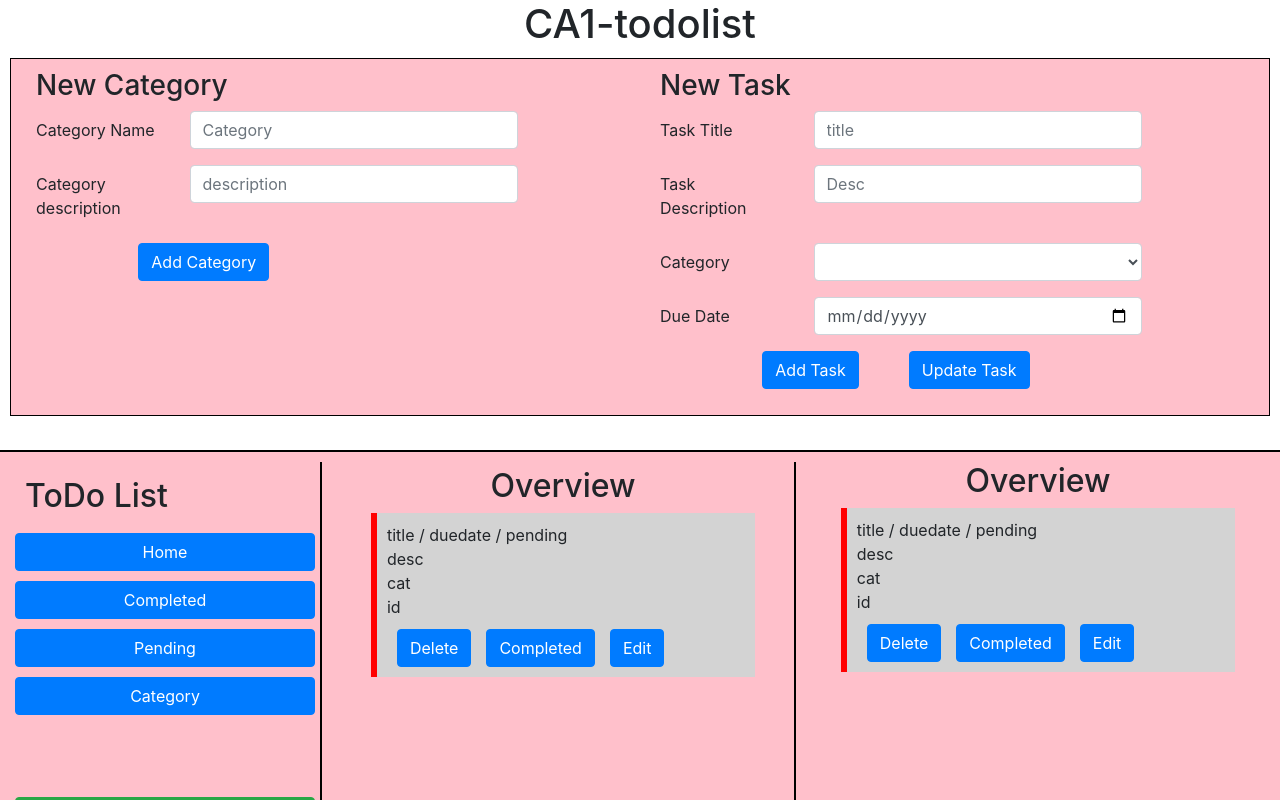
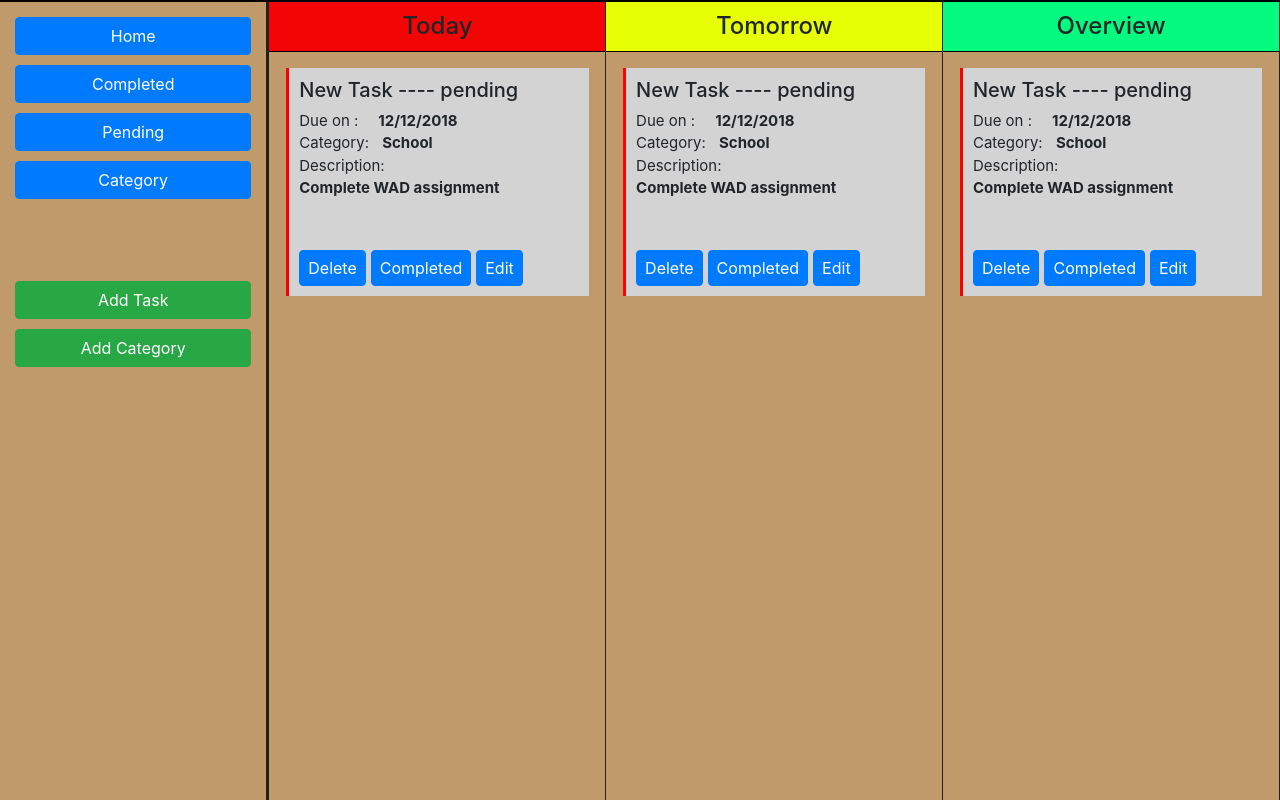
Before and after one commit to DerrickKaiHao/Web-Application-Development---To-Do-List, an Angular app: page / in a window 1280 px wide. Shown: the top 800 px of the page. Built offline with nearby package versions, Linux system fonts and the light colour scheme.

Commit message:
change layout

```diff
--- a/src/app/add-task/add-task.component.html
+++ b/src/app/add-task/add-task.component.html
@@ -31,8 +31,8 @@
 
 <div class="form-group row">
   <div class="col-sm-8 offset-sm-2">
-    <button type="Add" class="btn btn-primary" (click)="onAddTask()">Add Task</button>
-    <button style="margin-left: 50px;" class="btn btn-primary">Update Task</button>
+    <button type="Add"  class="btn btn-primary" (click)="onAddTask()">Add Task</button>
+
   </div>
 
 
--- a/src/app/app.component.html
+++ b/src/app/app.component.html
@@ -10,18 +10,16 @@
 <app-task ></app-task>
 
 </div> -->
-<h1 style="text-align:center">
-    {{ title }}
-  </h1>
+
+
+
+
+<app-home></app-home>
+<app-edit style="position: absolute; left: 250px; top: 100px; z-index: 2;"></app-edit>
+
 <div class="side">
     <app-add-cat></app-add-cat>
 
     <app-add-task></app-add-task>
 
     </div>
-    <br>
-
-
-<app-home></app-home>
-
-<app-edit></app-edit>
--- a/src/app/app.module.ts
+++ b/src/app/app.module.ts
@@ -8,6 +8,7 @@ import { AddCatComponent } from './add-cat/add-cat.component';
 import { TaskComponent } from './task/task.component';
 import { HomeComponent } from './home/home.component';
 import { EditComponent } from './edit/edit.component';
+import { FindPipe } from './find.pipe';
 
 @NgModule({
   declarations: [
@@ -16,7 +17,8 @@ import { EditComponent } from './edit/edit.component';
     AddCatComponent,
     TaskComponent,
     HomeComponent,
-    EditComponent
+    EditComponent,
+    FindPipe
   ],
   imports: [
     BrowserModule,
--- a/src/app/edit/edit.component.css
+++ b/src/app/edit/edit.component.css
@@ -0,0 +1,12 @@
+.container{
+    padding: 10px;
+    margin: auto;
+    margin-top: 10px;
+    margin-bottom: 20px;
+    background: rgb(148, 146, 146);
+    width:800px;
+    padding-left: 100px;
+    color: white;
+    border-radius: 25px;
+
+}
--- a/src/app/edit/edit.component.html
+++ b/src/app/edit/edit.component.html
@@ -1,5 +1,5 @@
-<div  *ngFor="let info of EditInfo" class="container">
-    <h3 style="text-align:left">Edit Task</h3>
+<div  *ngFor="let info of EditInfo" class="container" >
+    <h3 style="text-align:center;padding-bottom:10px;">Edit Task</h3>
   <div class="form-group row">
     <label for="inputName" class="col-sm-3 col-form-label">Task Title</label>
     <div   class="col-sm-7">
@@ -30,8 +30,10 @@
 
 <div class="form-group row">
     <div class="col-sm-8 offset-sm-2">
-      <button style="margin-left: 50px;" (click)="editted(info)" class="btn btn-primary">Update Task</button>
+      <button style="margin-left: 200px;" (click)="editted(info)" class="btn btn-primary">Update Task</button>
     </div>
+
+    close: <input type="checkbox" ng-model="checked" aria-label="Toggle ngHide">
 
 
 
--- /dev/null
+++ b/src/app/find.pipe.ts
@@ -0,0 +1,27 @@
+import { Pipe, PipeTransform } from '@angular/core';
+
+@Pipe({
+  name: 'find'
+})
+export class FindPipe implements PipeTransform {
+
+  transform(elemArr: any, propertyName: string, searchStr: string ): any {
+
+    if(elemArr.length === 0 || searchStr.trim().length === 0){
+      return elemArr;
+    }
+
+    let resultArr = [];
+    searchStr = searchStr.toLowerCase();
+
+    for( const elem of elemArr ){
+      const str = elem[propertyName].toLowerCase();
+      if (str.indexOf(searchStr) != -1){
+        resultArr.push(elem);
+      }
+    }
+
+    return resultArr;
+  }
+
+}
--- a/src/app/home/home.component.css
+++ b/src/app/home/home.component.css
@@ -1,22 +1,36 @@
 .grid-container {
     display: grid;
-    grid-template-columns: 2fr 3fr 3fr;
-    grid-gap: 10px;
-    padding: 10px;
+    grid-template-columns:4fr 5fr 5fr 5fr;
     border-top: 2px solid black;
+    background: rgb(193, 154, 107);
+    height: 100%;
+    min-height: 800px;
   }
   .navigation {
 
-    border-right: 2px solid black;
-    padding: 5px;
+    border-right: 3px solid rgba(0, 0, 0, 0.8);
+    padding: 15px;
     text-align: center;
+    grid-column-start: 1;
+    grid-column-end: 2
+
   }
 
   .navigation > button{
-      width:300px;
+      width:100%;
       margin-bottom:10px;
 }
 
-.grid-container  {
-    background: pink;
+.grid-item{
+
+  border-right: 1px solid rgba(0, 0, 0, 0.8);
+  font-size: 15px;
+  text-align: center;
 }
+
+
+hr{
+    border: 1px solid rgba(0, 0, 0, 0.473)
+
+
+}
--- a/src/app/home/home.component.html
+++ b/src/app/home/home.component.html
@@ -2,10 +2,12 @@
 
 <div class="grid-container" style="text-align:center">
 
-<div style="text-align:left; height:600px" class="navigation">
-  <h2 style="padding:10px;">ToDo List</h2>
+<div style="text-align:left;" class="navigation">
+
   <button class="btn btn-primary"><a>Home</a></button>
+
   <button class="btn btn-primary"><a>Completed</a></button>
+
   <button class="btn btn-primary"><a>Pending</a></button>
   <button class="btn btn-primary"><a>Category</a></button>
   <br>
@@ -16,11 +18,20 @@
   <button class="btn btn-success"><a>Add Category</a></button>
 </div>
 
-<div class="item2" class="navigation">
+<div id="item1" class="grid-item" >
+  <h4 style="background:rgb(243, 5, 5);padding:10px;border-bottom:1px solid black">Today</h4>
+
 <app-task></app-task>
 </div>
 
-<div class="item3">
+<div id="item2" class="grid-item">
+  <h4 style="background:rgb(230, 255, 4);padding:10px;border-bottom:1px solid black" >Tomorrow</h4>
+
+<app-task ></app-task>
+</div>
+<div id="item3" class="grid-item">
+  <h4 style="background:rgb(5, 250, 128);padding:10px;border-bottom:1px solid black" >Overview</h4>
+
 <app-task></app-task>
 </div>
 
--- a/src/app/task.service.ts
+++ b/src/app/task.service.ts
@@ -30,7 +30,7 @@ export class TaskService {
   // Task
   taskAdded = new EventEmitter<void>()
   private taskList: Task[] = [
-    new Task('title','desc','cat','duedate','id','pending')
+    new Task('New Task','Complete WAD assignment','School','12/12/2018','awsdqwer','pending')
   ]
 
   //Edit
@@ -128,4 +128,5 @@ export class TaskService {
   }
 
 
+
 }
--- a/src/app/task/task.component.css
+++ b/src/app/task/task.component.css
@@ -1,14 +1,19 @@
 .task{
-    border-left: 6px solid red;
+    border-left: 3px solid red;
     background-color: lightgrey;
     padding: 10px;
-    width: 85%;
+    width: 90%;
     margin: auto;
     margin-bottom: 20px;
     text-align:left;
 }
 
 #buttons{
-    margin: 10px 5px 0px 10px;
+    margin-right: 5px;
+    margin-top: 50px;
+    padding: 5px;
+    padding-left: 8px;
+    padding-right:8px;
+
 
 }
--- a/src/app/task/task.component.html
+++ b/src/app/task/task.component.html
@@ -18,17 +18,21 @@
       <td>{{task.dueDate}}</td>
       <td>{{task.status}}</td>
     </tr> -->
-    <h2 style="text-align:center;">Overview</h2>
-    <span  *ngFor="let task of taskList" >
+    <!-- Search: <input type="date" [(ngModel)]="searchStr"> -->
+    <h2 style="text-align:center;">{{title}}</h2>
+    <span  *ngFor="let task of taskList | find:'dueDate':searchStr "  >
         <div class="task">
-        {{task.title}} / {{task.dueDate}} / {{task.status}}
+        <h5>{{task.title}} ---- {{task.status}}</h5>
+        Due on  :<b style="margin:20px;">{{task.dueDate}}</b>
         <br>
-        {{task.desc}}
+        Category:
+        <b style="margin:9px;">{{task.catName}}</b>
         <br>
-        {{task.catName}}
-       <br>
-       {{task.taskId}}
-       <br>
+        Description: <br>
+        <b>{{task.desc}}</b>
+
+
+          <br>
        <button id="buttons" class="btn btn-primary" (click)="remove(task.taskId)">Delete</button>
 
        <button id="buttons" class="btn btn-primary" (click)="completed(task.taskId)">Completed</button>
--- a/src/app/task/task.component.ts
+++ b/src/app/task/task.component.ts
@@ -11,6 +11,9 @@ import { Task } from '../task.model';
 export class TaskComponent implements OnInit {
 
   @Input() taskList: Task[];
+
+  searchStr = "";
+
 
   constructor( public TaskService: TaskService) { }
 
```
